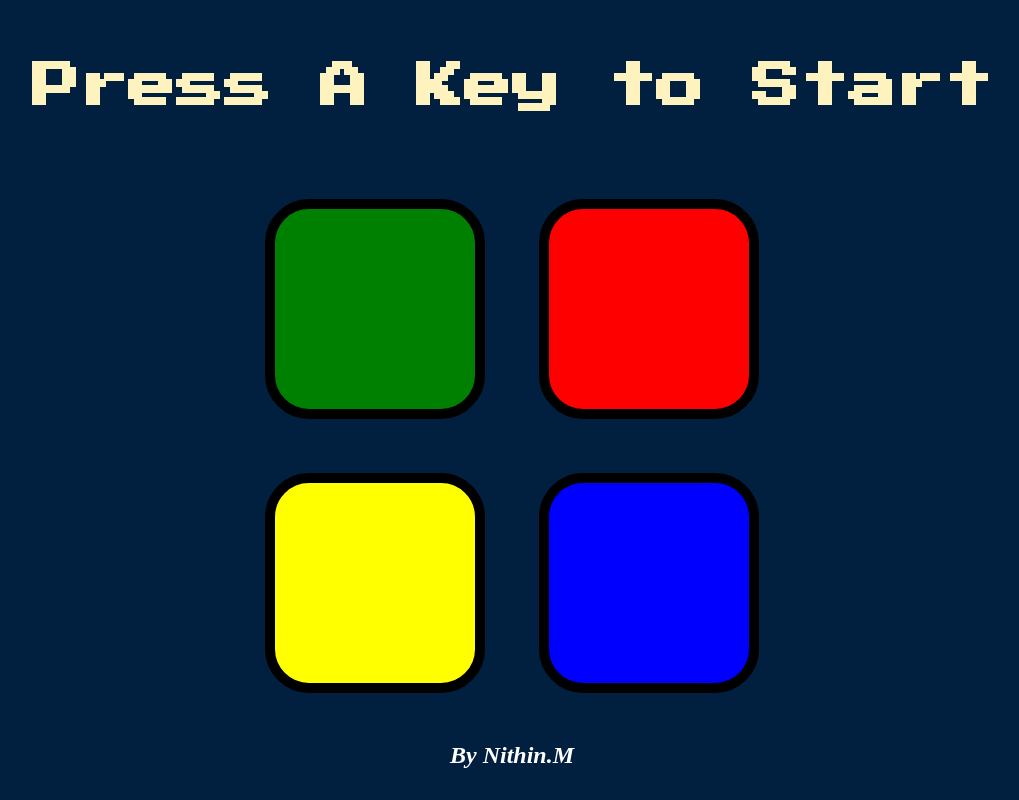
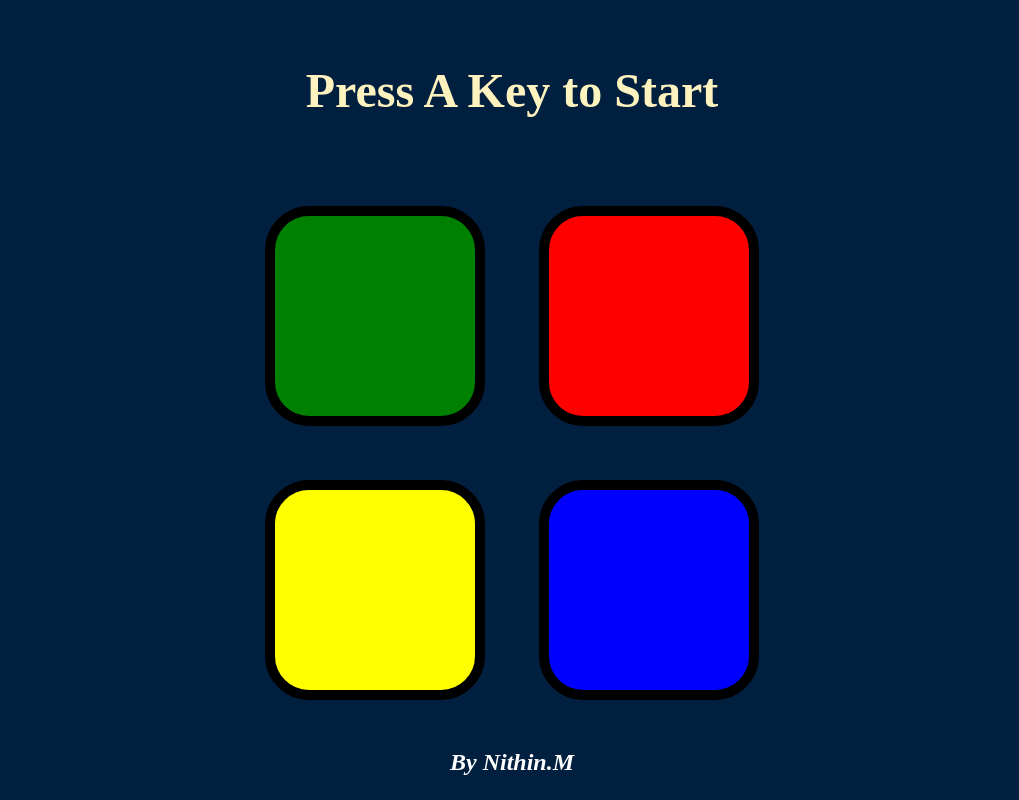
Before and after one commit to MeesalaNithin1234/Simon-Game-Nithin, a plain HTML site: page index.html in a window 1280 px wide. Shown: the whole page, without its empty margins (128-1147 px from the left). Drawn offline with nearby package versions, Linux system fonts and the light colour scheme.

Commit message:
Update styles.css

```diff
--- a/styles.css
+++ b/styles.css
@@ -4,7 +4,7 @@ body {
 }
 
 #level-title {
-  font-family: 'Press Start 2P', cursive;
+  font-family:  font-family: system-ui, -apple-system, BlinkMacSystemFont, 'Segoe UI', Roboto, Oxygen, Ubuntu, Cantarell, 'Open Sans', 'Helvetica Neue', sans-serif;
   font-size: 3rem;
   margin:  5%;
   color: #FEF2BF;
```
